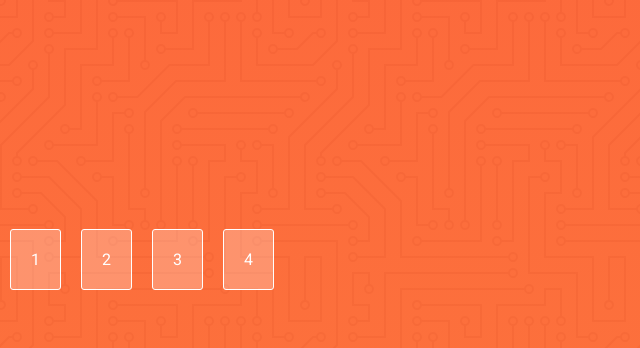
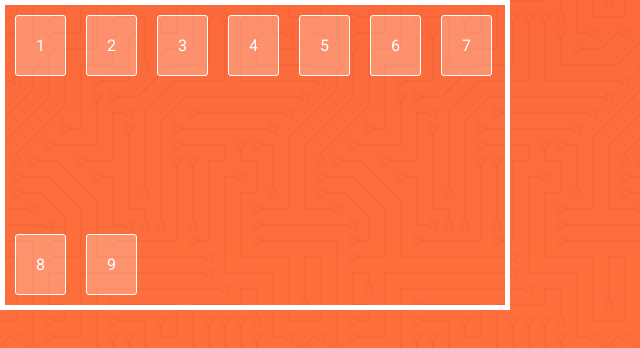
Before and after one commit to paulosales47/CursoFlexBox, an Angular app: page / in a window 1280 px wide. Shown: the top 348 px of the page, without its empty margins (0-640 px from the left). Built offline with nearby package versions, Linux system fonts and the light colour scheme.

Commit message:
Utilizando align-content (vertical)

```diff
--- a/src/app/app.component.html
+++ b/src/app/app.component.html
@@ -3,4 +3,9 @@
   <div>2</div>
   <div>3</div>
   <div>4</div>
+  <div>5</div>
+  <div>6</div>
+  <div>7</div>
+  <div>8</div>
+  <div>9</div>
 </div>
--- a/src/styles.scss
+++ b/src/styles.scss
@@ -28,4 +28,10 @@ html {
     display: flex;
     align-items: flex-end;
     height: 300px;
+    width: 500px;
+
+    flex-wrap: wrap;
+    align-content: space-between;
+
+    border: 5px solid white;
 }
```
